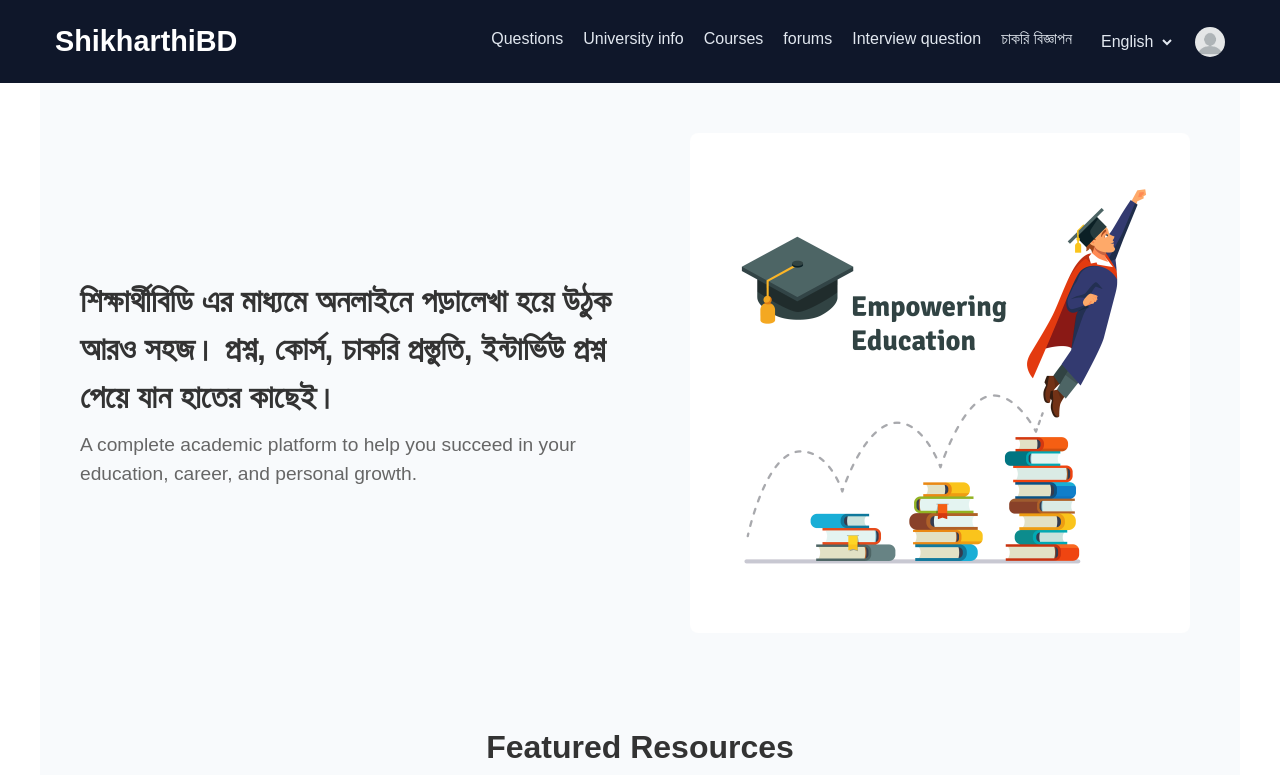
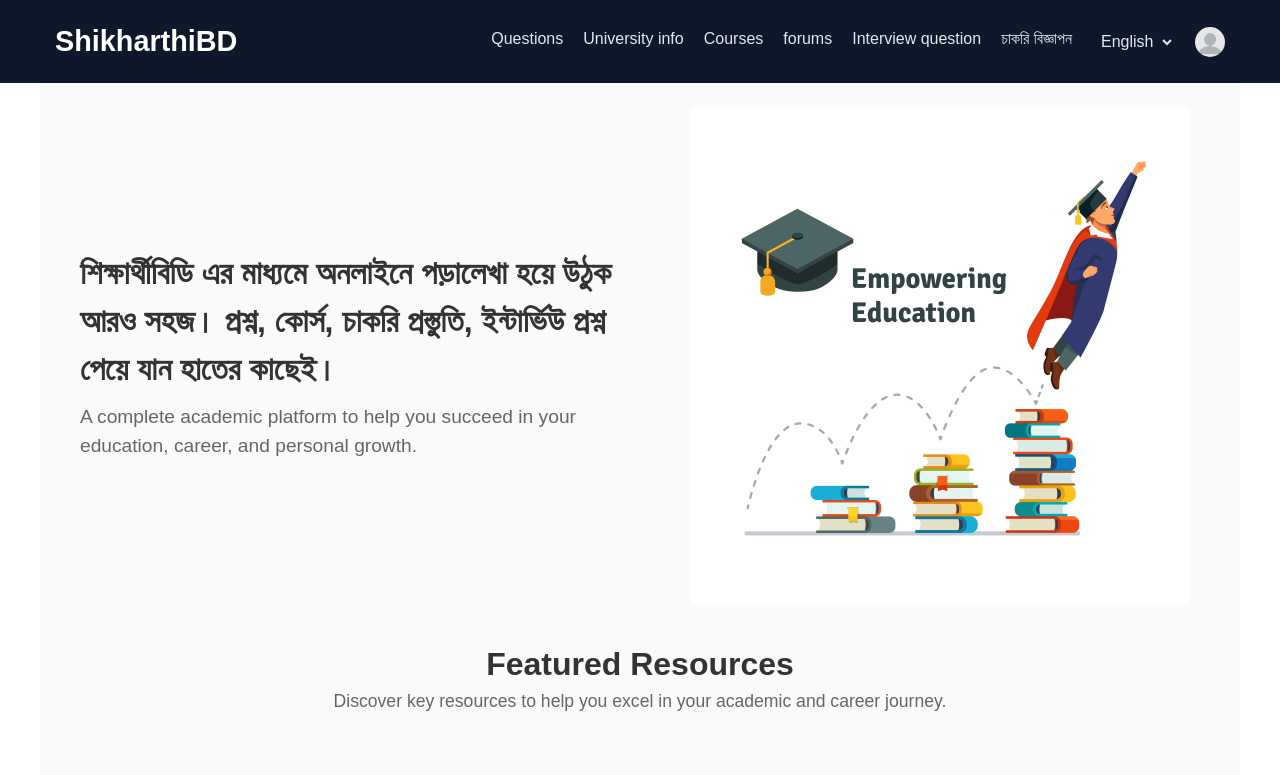
Before and after one commit to Ashik045/ShikharthiBD, a Next.js app in the folder client/: page / in a window 1280 px wide. Shown: the top 775 px of the page. Built offline with nearby package versions, Linux system fonts and the light colour scheme; no server answers.

Commit message:
small changes on ui

```diff
--- a/client/app/page.tsx
+++ b/client/app/page.tsx
@@ -7,7 +7,7 @@ import PopularCourses from "@/components/PopularCourses/PopularCourses";
 
 export default function Home() {
   return (
-    <div className="">
+    <div className="" style={{ overflowX: "hidden" }}>
       <Header />
       <FeaturedResources />
       <PopularCourses />
--- a/client/components/Header/header.module.scss
+++ b/client/components/Header/header.module.scss
@@ -8,6 +8,7 @@
   max-width: 1200px;
   height: 600px;
   margin: 0 auto;
+  padding-top: 130px;
 
   @media screen and (max-width: 768px) {
     flex-direction: column;
--- a/client/components/Navbar/navbar.module.scss
+++ b/client/components/Navbar/navbar.module.scss
@@ -4,6 +4,9 @@
   background-color: #0f172a; // Dark blue for a professional academic vibe
   color: #ffffff;
   padding: 20px 0;
+  position: fixed;
+  width: 100%;
+  z-index: 1000;
 
   &_main {
     display: flex;
--- a/client/components/ResultsTable/resultsTable.module.scss
+++ b/client/components/ResultsTable/resultsTable.module.scss
@@ -29,6 +29,10 @@
       left: 50%;
       transform: translateX(-50%);
       border-radius: 10px;
+
+      @media (max-width: 992px) {
+        z-index: -1 !important;
+      }
     }
   }
 
@@ -113,7 +117,7 @@
     display: flex;
     justify-content: center;
     align-items: center;
-    z-index: 1000;
+    z-index: 90;
     animation: fadeIn 0.3s ease-in-out;
   }
 
--- a/client/styles/questions.module.scss
+++ b/client/styles/questions.module.scss
@@ -7,6 +7,7 @@
   display: flex;
   flex-direction: column;
   gap: 40px;
+  padding-top: 130px;
 
   .filter_wrapper {
     display: flex;
```
